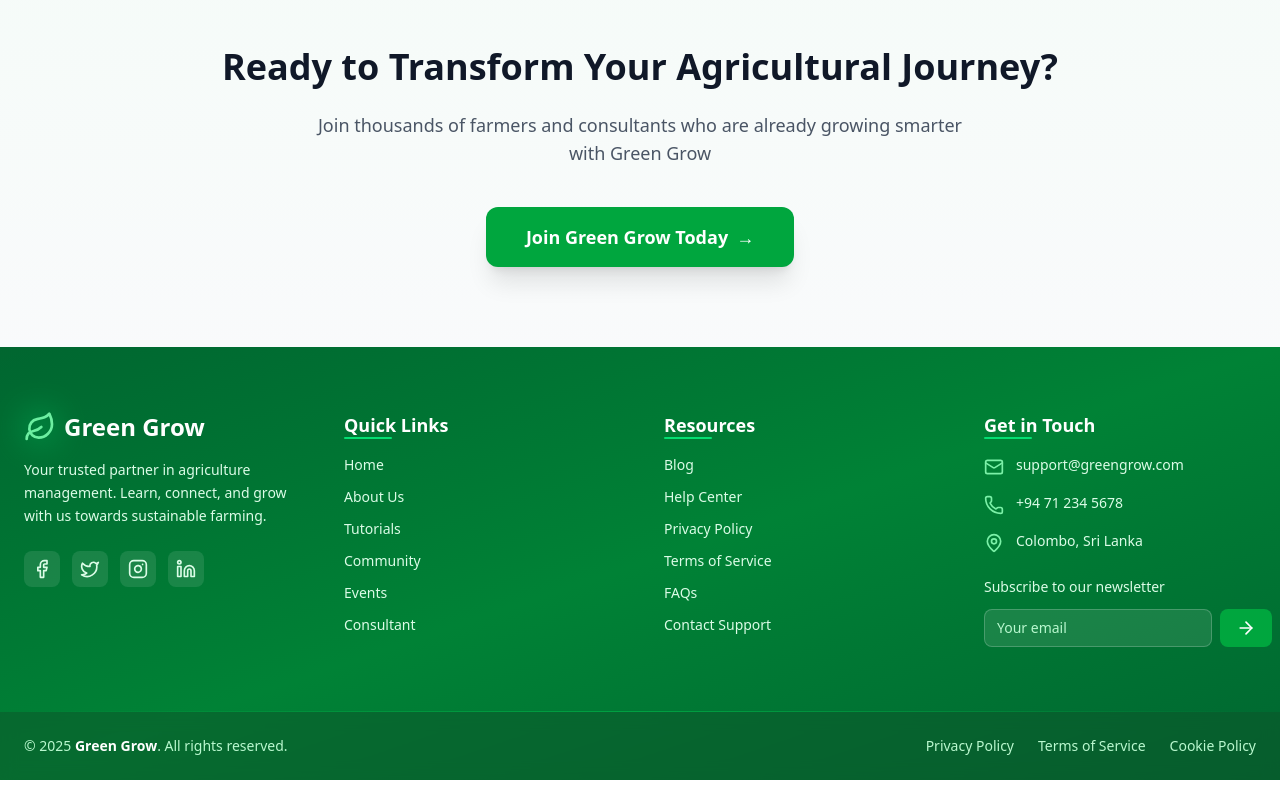
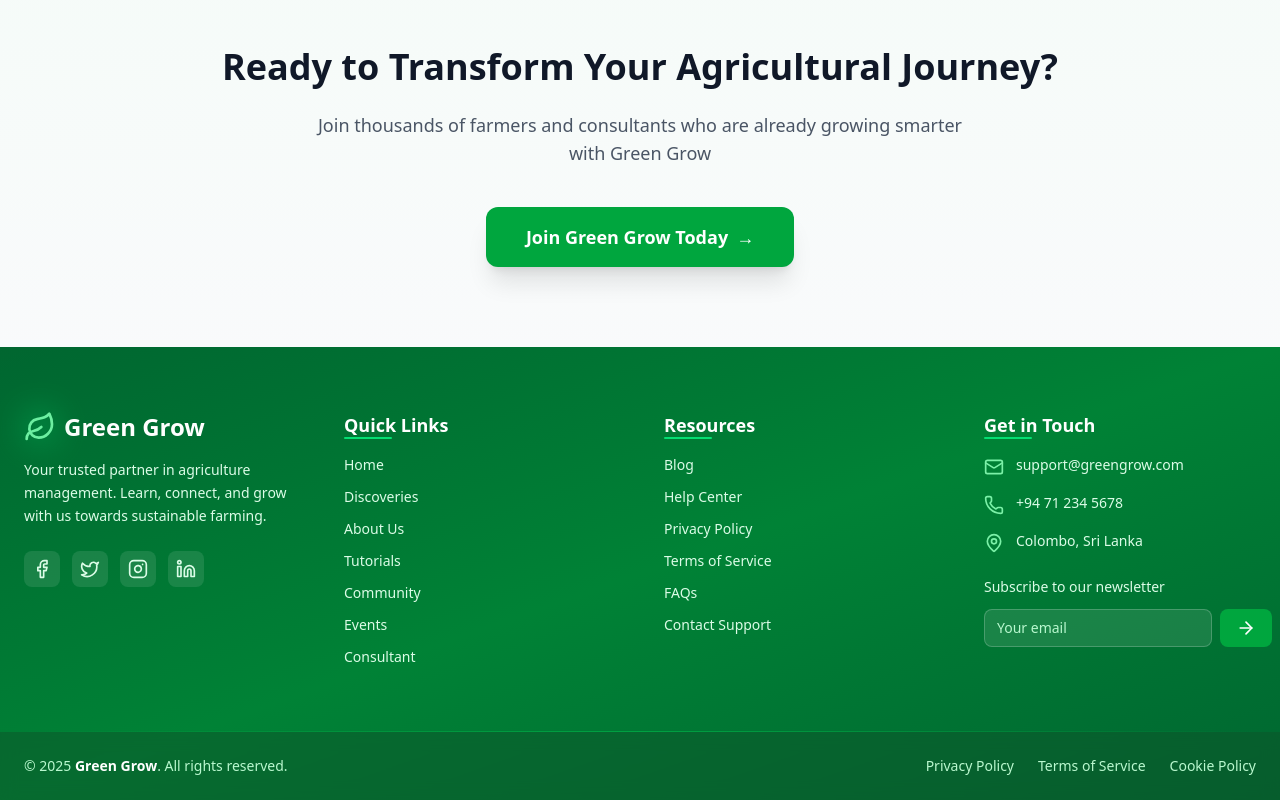
Before and after one commit to VishwaNadeen/Online-Agriculture-Management-System, a React (Vite) app in the folder frontend/: page / in a window 1280 px wide. Shown: the part 1573-2373 px from the top of the page. Built offline with nearby package versions, Linux system fonts and the light colour scheme.

Commit message:
Update footer.jsx

```diff
--- a/frontend/src/components/footer.jsx
+++ b/frontend/src/components/footer.jsx
@@ -56,6 +56,7 @@ const Footer = () => {
             <ul className="space-y-3">
               {[
                 { to: "/", label: "Home" },
+                { to: "/discoveries", label: "Discoveries" },
                 { to: "/about", label: "About Us" },
                 { to: "/coursepage", label: "Tutorials" },
                 { to: "/community", label: "Community" },
```
